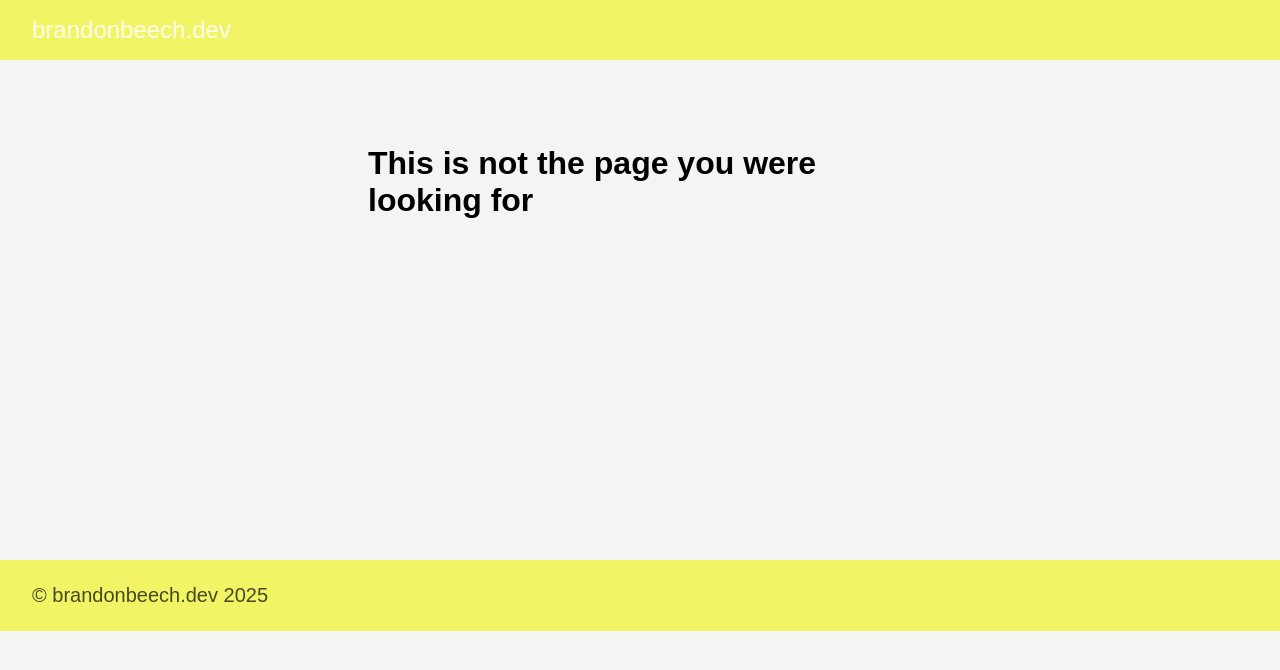
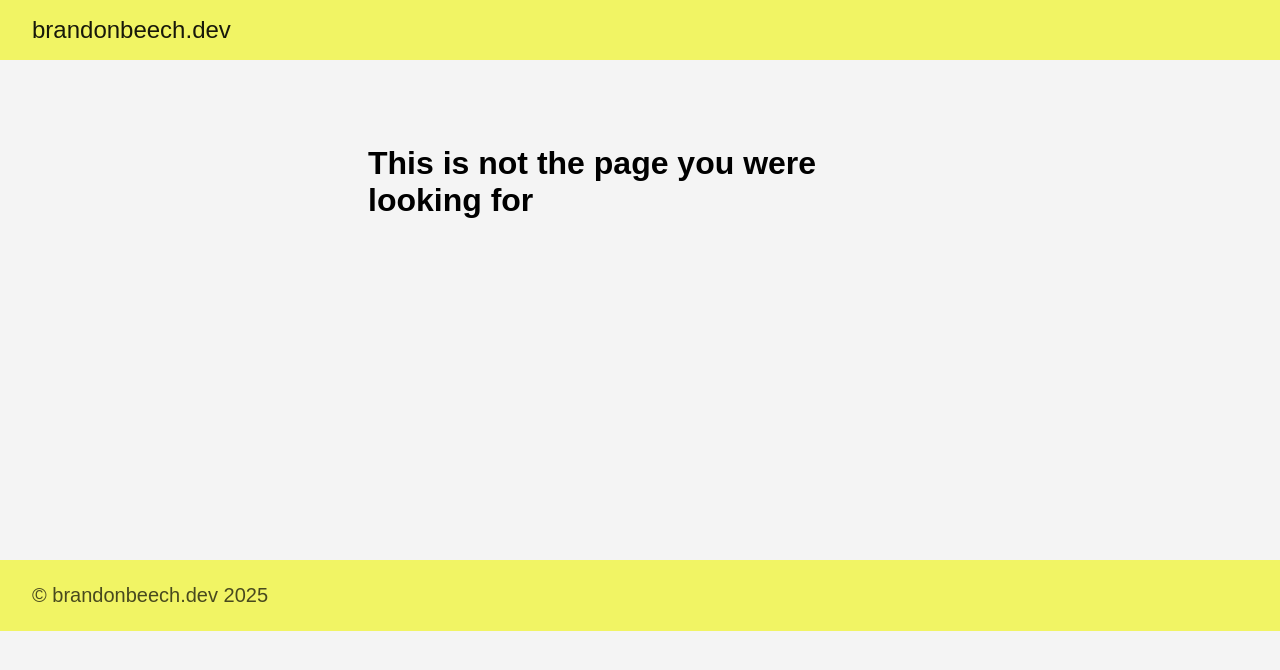
Before and after one commit to bbeech/brandonbeech.dev, a plain HTML site: page public/404.html in a window 1280 px wide. Drawn offline with Linux system fonts and the light colour scheme.

Commit message:
Test commit

```diff
--- a/public/404.html
+++ b/public/404.html
@@ -58,7 +58,7 @@
     <div class="bg-black">
       <nav class="pv3 ph3 ph4-ns" role="navigation">
   <div class="flex-l center items-center justify-between">
-    <a href="/" class="f3 fw2 hover-white white-90 dib no-underline">
+    <a href="/" class="f3 fw2 hover-gray black-90 dib no-underline">
 
         brandonbeech.dev
 
```
Also changed, not shown: public/categories/index.html (+1 -1 lines), public/index.html (+1 -1 lines), public/posts/first-post/index.html (+1 -1 lines), public/posts/index.html (+1 -1 lines), public/tags/index.html (+1 -1 lines).
